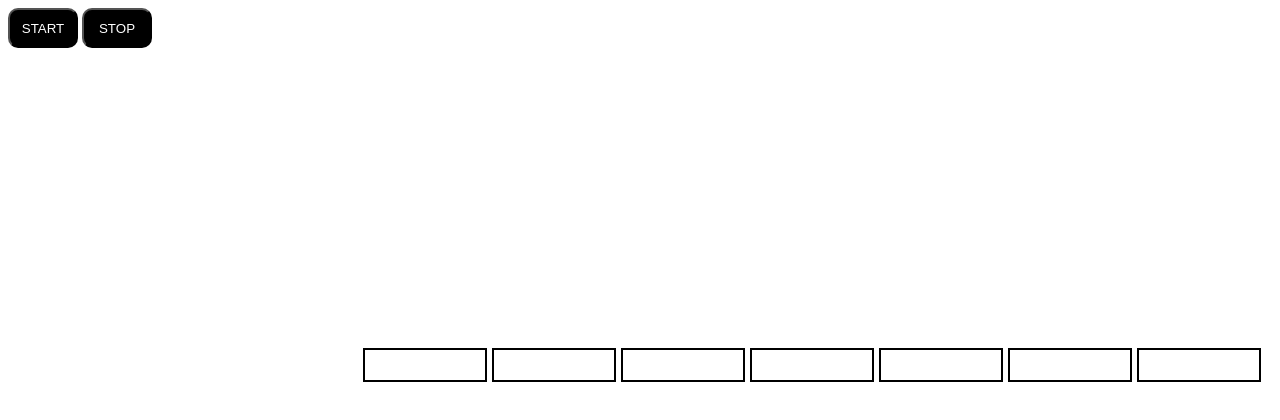
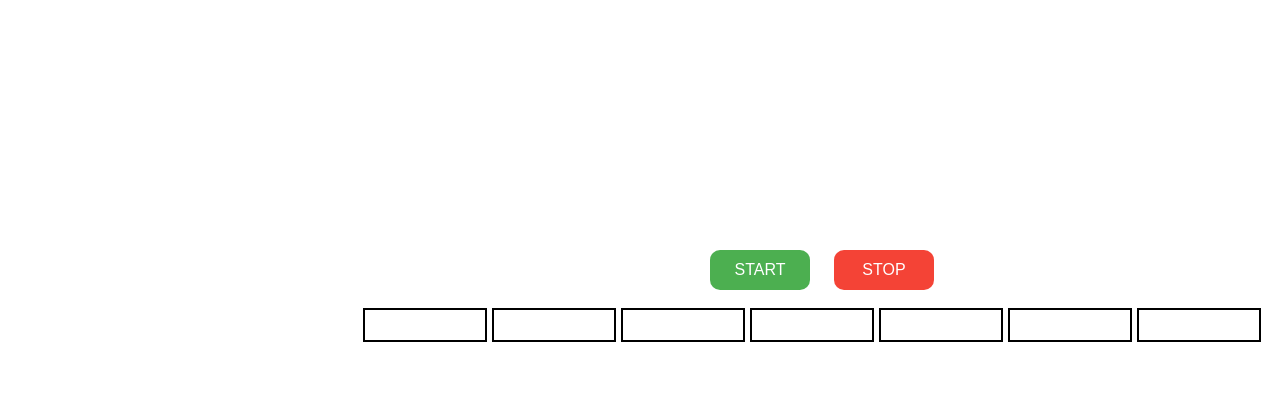
Before and after one commit to Nethsara/knight-rider-js, a plain HTML site: page index.html in a window 1280 px wide. Drawn offline with nearby package versions, Linux system fonts and the light colour scheme.

Commit message:
aligned items

```diff
--- a/index.html
+++ b/index.html
@@ -19,15 +19,36 @@
         width: 70px;
         height: 40px;
         border-radius: 10px;
-        background-color: black;
+      }
+      .start-btn,
+      .stop-btn {
+        width: 100px;
+        height: 40px;
+        border-radius: 10px;
+        font-size: 16px;
+        background-color: #4caf50;
         color: white;
+        border: none;
+        cursor: pointer;
+        margin: 0 10px;
+      }
+
+      .btn-container {
+        position: absolute;
+        left: 700px;
+        top: 250px;
+      }
+      .stop-btn {
+        background-color: #f44336;
       }
     </style>
     <title>Document</title>
   </head>
   <body>
-    <button class="btn start-btn" onclick="startLights()">START</button>
-    <button class="btn stop-btn" onclick="stopLights()">STOP</button>
+    <div class="btn-container">
+      <button class="btn start-btn" onclick="startLights()">START</button>
+      <button class="btn stop-btn" onclick="stopLights()">STOP</button>
+    </div>
     <section id="light-panel">
       <div class="div div-1"></div>
       <div class="div div-2"></div>
```
